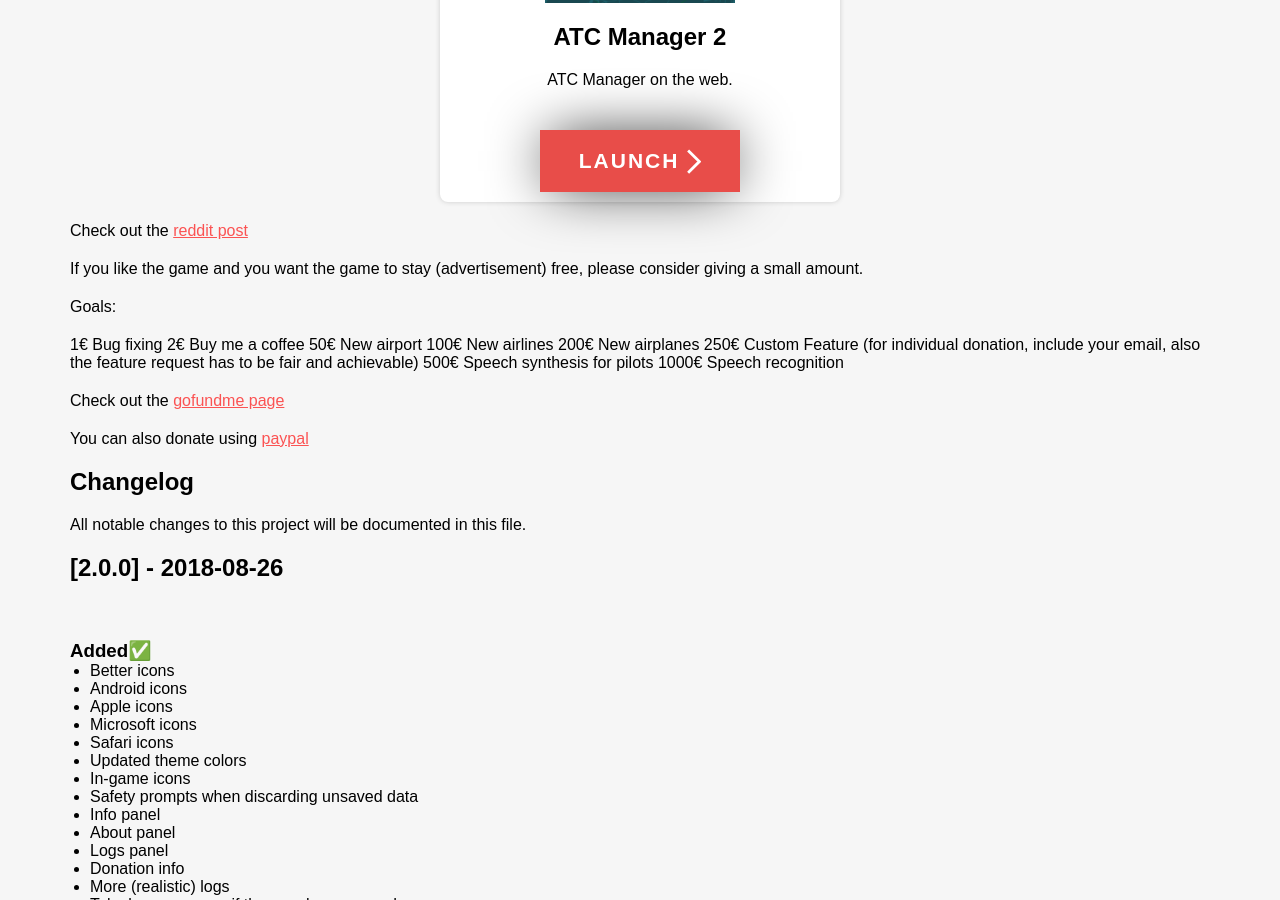
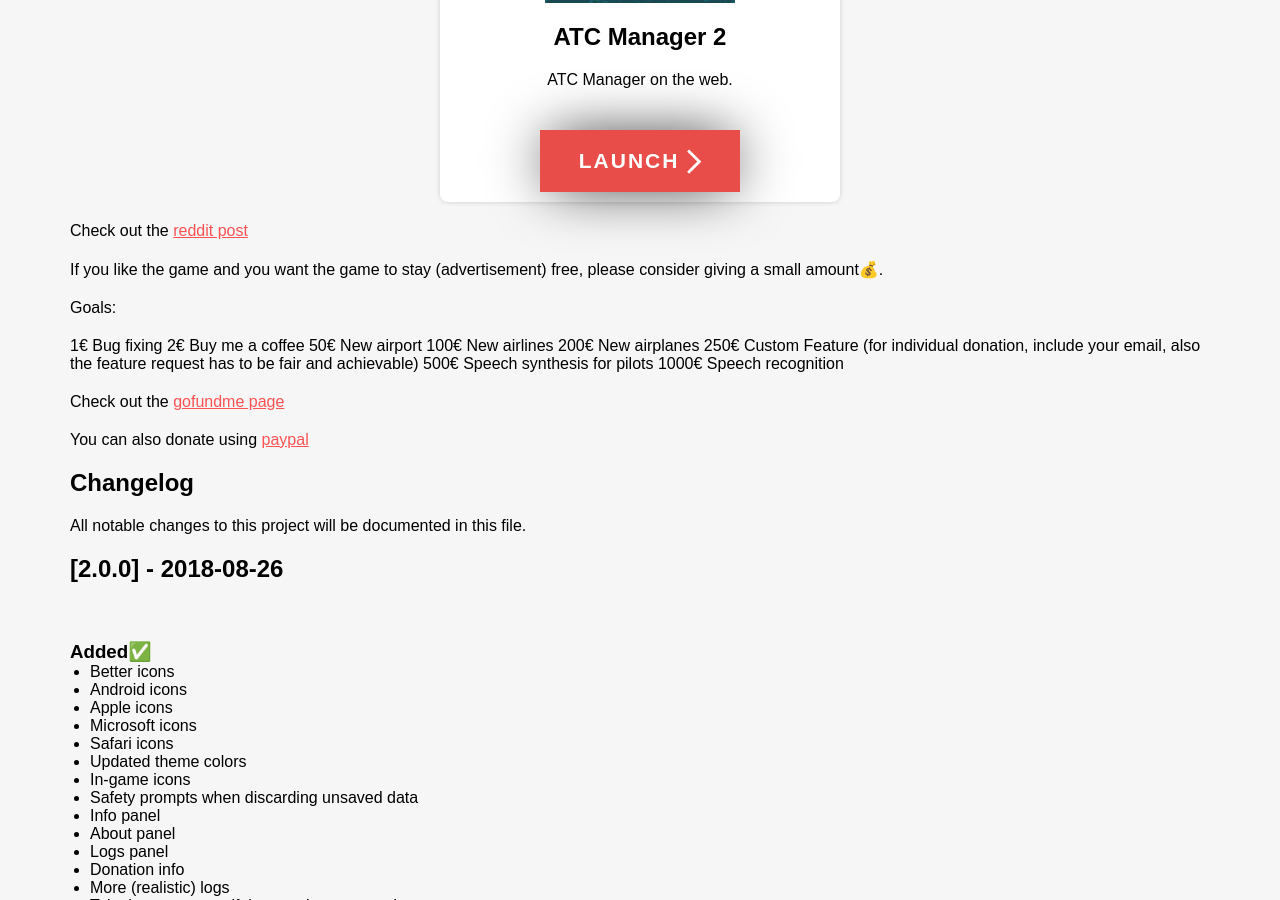
Before and after one commit to LesterGallagher/LesterGallagher.github.io, a Jekyll site: the page built from _posts/2018-08-26-atc-manager-2-version-2.markdown, in a window 1280 px wide and 900 px high, scrolled down 974 px. Built offline with Jekyll 4.4.1, drawn with Linux system fonts in a browser that asks for light colours.

```diff
--- a/_posts/2018-08-26-atc-manager-2-version-2.markdown
+++ b/_posts/2018-08-26-atc-manager-2-version-2.markdown
@@ -14,7 +14,7 @@ With the release of version 2 a lot of things have changed (check out the change
 
 Check out the [reddit post](https://www.reddit.com/r/ATC/comments/8r1843/i_created_an_atc_simulator_game_in_the_browser)
 
-If you like the game and you want the game to stay (advertisement) free, please consider giving a small amount.
+If you like the game and you want the game to stay (advertisement) free, please consider giving a small amount💰.
 
 Goals:
 
```
